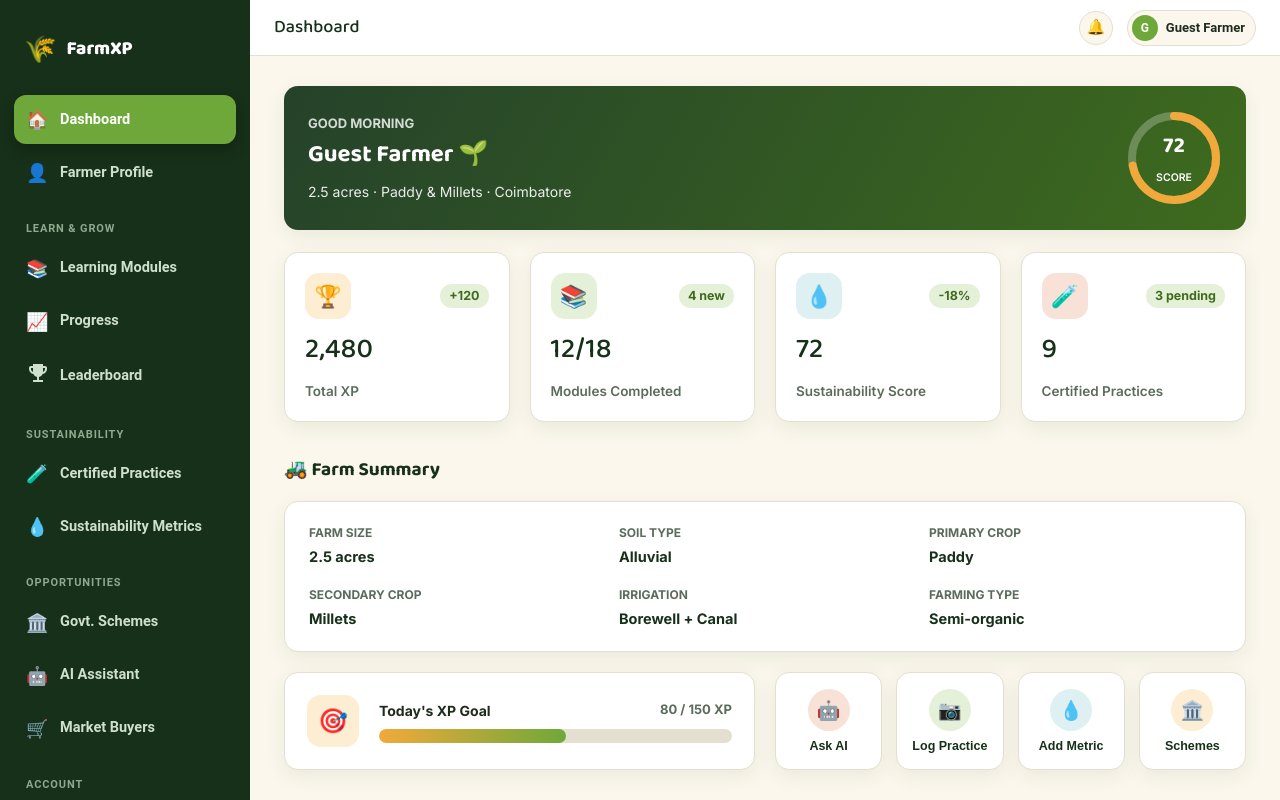
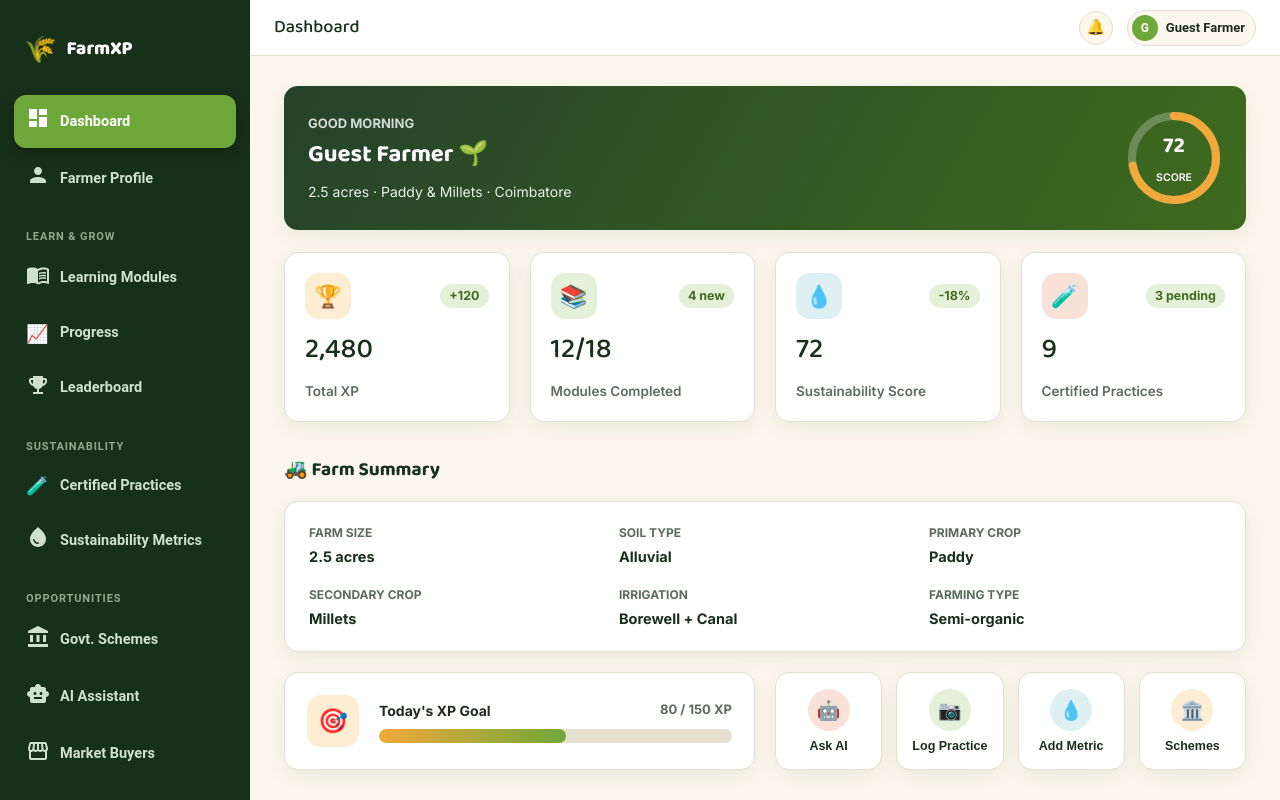
Before and after one commit to Mohamedfalih/FarmXp, a React app in the folder FrontEnd/: page /farmer/dashboard in a window 1280 px wide. Built offline with nearby package versions, Linux system fonts and the light colour scheme; the HTML template or start-up script is replaced by a standard one.

Commit message:
small changes

```diff
--- a/FrontEnd/src/components/common/Sidebar.jsx
+++ b/FrontEnd/src/components/common/Sidebar.jsx
@@ -1,7 +1,18 @@
 import React from 'react';
 import { Link, useLocation } from 'react-router-dom';
 import { Box, Drawer, List, ListItemButton, Typography } from '@mui/material';
-import EmojiEventsIcon from "@mui/icons-material/EmojiEvents";
+import {
+  Dashboard,
+  Person,
+  MenuBook,
+  EmojiEvents,
+  WaterDrop,
+  AccountBalance,
+  SmartToy,
+  Storefront,
+  Notifications,
+  Settings,
+} from "@mui/icons-material";
 
 const drawerWidth = 250;
 
@@ -9,38 +20,38 @@ const menuGroups = [
   {
     label: null,
     items: [
-      { text: 'Dashboard', icon: '🏠', path: '/farmer/dashboard' },
-      { text: 'Farmer Profile', icon: '👤', path: '/farmer/profile' },
+      { text: 'Dashboard', icon: <Dashboard />, path: '/farmer/dashboard' },
+      { text: 'Farmer Profile', icon: <Person />, path: '/farmer/profile' },
     ],
   },
   {
     label: 'Learn & Grow',
     items: [
-      { text: 'Learning Modules', icon: '📚', path: '/farmer/learning-modules' },
+      { text: 'Learning Modules', icon: <MenuBook />, path: '/farmer/learning-modules' },
       { text: 'Progress', icon: '📈', path: '/farmer/progress' },
-      { text: 'Leaderboard', icon: <EmojiEventsIcon /> , path: '/farmer/leaderboard' },
+      { text: 'Leaderboard', icon: <EmojiEvents /> , path: '/farmer/leaderboard' },
     ],
   },
   {
     label: 'Sustainability',
     items: [
       { text: 'Certified Practices', icon: '🧪', path: '/farmer/practice-logs' },
-      { text: 'Sustainability Metrics', icon: '💧', path: '/farmer/sustainability-metrics' },
+      { text: 'Sustainability Metrics', icon: <WaterDrop />, path: '/farmer/sustainability-metrics' },
     ],
   },
   {
     label: 'Opportunities',
     items: [
-      { text: 'Govt. Schemes', icon: '🏛️', path: '/farmer/govt-schemes' },
-      { text: 'AI Assistant', icon: '🤖', path: '/farmer/ai-assistant' },
-      { text: 'Market Buyers', icon: '🛒', path: '/farmer/market-buyers' },
+      { text: 'Govt. Schemes', icon: <AccountBalance />, path: '/farmer/govt-schemes' },
+      { text: 'AI Assistant', icon: <SmartToy />, path: '/farmer/ai-assistant' },
+      { text: 'Market Buyers', icon: <Storefront />, path: '/farmer/market-buyers' },
     ],
   },
   {
     label: 'Account',
     items: [
-      { text: 'Notifications', icon: '🔔', path: '/farmer/notifications' },
-      { text: 'Settings', icon: '⚙️', path: '/farmer/settings' },
+      { text: 'Notifications', icon: <Notifications />, path: '/farmer/notifications' },
+      { text: 'Settings', icon: <Settings />, path: '/farmer/settings' },
     ],
   },
 ];
```
